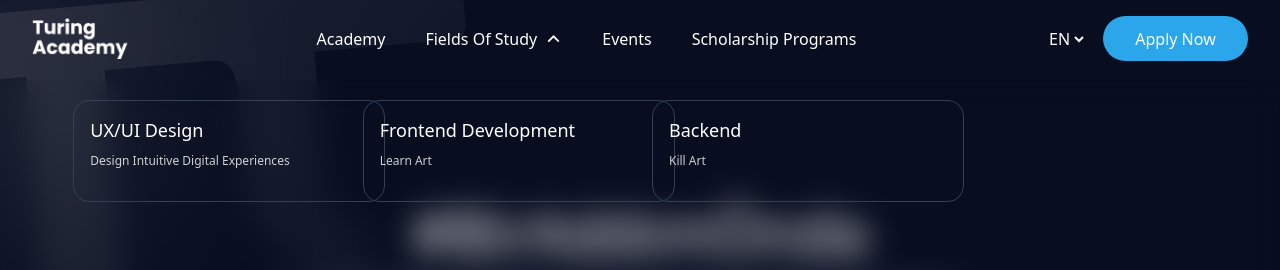
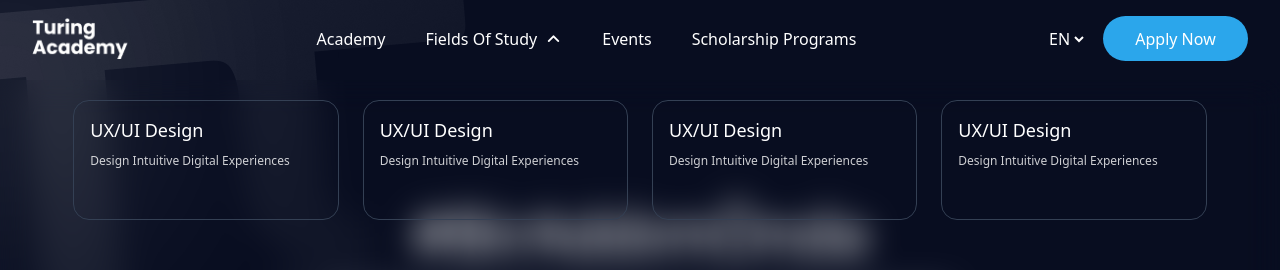
Before and after one commit to AliAgayevv/Turing.edu.az, a React (Vite) app: page / in a window 1280 px wide. Both pictures are taken after a click on the item "Fields Of Study". Shown: the top 270 px of the page. Built offline with nearby package versions, Linux system fonts and the light colour scheme; what tailwindcss-debug-screens would draw is missing.

Commit message:
Designer Production text sized and padding fixed

```diff
--- a/src/components/Navbar/index.tsx
+++ b/src/components/Navbar/index.tsx
@@ -17,6 +17,24 @@ import closeNavbarResponsive from "../../assets/vectors/closeNavbarResponsive.pn
 import useOutsideClick from "../../hooks/outsideClick";
 
 const fakeData = [
+  {
+    id: 1,
+    title: "UX/UI Design",
+    description: "Design Intuitive Digital Experiences",
+    route: "/schoolarship/UX-UI",
+  },
+  {
+    id: 1,
+    title: "UX/UI Design",
+    description: "Design Intuitive Digital Experiences",
+    route: "/schoolarship/UX-UI",
+  },
+  {
+    id: 1,
+    title: "UX/UI Design",
+    description: "Design Intuitive Digital Experiences",
+    route: "/schoolarship/UX-UI",
+  },
   {
     id: 1,
     title: "UX/UI Design",
@@ -110,7 +128,7 @@ export default function Navbar({ isDark }: INavbarProps) {
             >
               <div className="mx-auto w-11/12 h-full p-5">
                 <div className="grid grid-cols-4 gap-6">
-                  {fakeData.map((item) => (
+                  {fakeData.slice(0, 4).map((item) => (
                     <NavbarElement
                       key={item.id}
                       isDark={isDark}
--- a/src/components/NavbarElement/index.tsx
+++ b/src/components/NavbarElement/index.tsx
@@ -17,7 +17,7 @@ export default function NavbarElement({
   return (
     <Link to={route}>
       <div
-        className={`w-[312px] h-[102px] ${
+        className={`w-[20wv] h-[15vh] ${
           !isDark ? "border-blue_lightMedium" : "border-white_lightMedium"
         }  border rounded-2xl p-4 text-white flex justify-between flex-col`}
       >
--- a/src/components/Specialty_card/index.tsx
+++ b/src/components/Specialty_card/index.tsx
@@ -1,5 +1,4 @@
 import React from "react";
-import { Link, useNavigate } from "react-router-dom";
 import ApplyNow_btn from "../ApplyNow_btn";
 import LearnMore_btn from "../LearnMore_btn";
 import { motion } from "framer-motion";
@@ -27,11 +26,11 @@ const SpecialtyCard: React.FC<IProps> = ({
   const isMobile = useBreakpoint();
   return (
     <motion.div
-      className="border group w-[343px] h-[411px] md:w-[306px] bg-white rounded-2xl p-4 flex flex-col gap-5 font-inter overflow-hidden relative"
+      className="border group w-[22vw] bg-white rounded-2xl p-4 flex flex-col gap-5 font-inter overflow-hidden relative"
       whileHover={isMobile ? {} : "hover"}
     >
       <motion.div
-        className="h-[300px] w-[300px] md:h-[274px] md:w-[274px] p-2 rounded-lg flex items-center justify-center"
+        className="w-[20vw] h-[20vw] p-2 rounded-lg flex items-center justify-center"
         variants={
           isMobile
             ? {}
--- a/src/pages/Home.tsx
+++ b/src/pages/Home.tsx
@@ -22,7 +22,7 @@ export default function Home() {
         <div className="bg-blue_ultraDark">
           <Events />
         </div>
-        <div className="bg-white">
+        <div className="bg-white overflow-hidden">
           <div className="w-11/12 mx-auto h-[1700px] sm:h-auto">
             <Partners />
           </div>
--- a/src/pages/Schoolarship.tsx
+++ b/src/pages/Schoolarship.tsx
@@ -13,6 +13,8 @@ fakeData.forEach((data) => {
     fixCategory.push(data.category);
   }
 });
+
+// TODO: ELEMENT SG OLDU
 
 export default function Schoolarship() {
   window.scrollTo({ top: 0, behavior: "smooth" });
--- a/src/pages/TuringAdvantage.tsx
+++ b/src/pages/TuringAdvantage.tsx
@@ -139,7 +139,7 @@ export default function TuringAdvantage() {
           />
           {/* Centered text container with a semi-transparent background for better visibility */}
           <div className="absolute inset-0 flex items-center justify-center">
-            <div className="text-[58px] md:text-[90px] lg:text-[195px] font-jakarta font-[900] uppercase text-white_light_32 leading-none text-center">
+            <div className="text-[50px] lg:text-[200px] 2xl:text-[225px] font-montserrat font-[900] uppercase text-white_light_32 leading-none text-center">
               Community
             </div>
           </div>
@@ -152,7 +152,7 @@ export default function TuringAdvantage() {
             applications.
           </p>
           <Link to={"/community"}>
-            <button className="bg-black_dark border border-black_light text-white_solid py-3 px-6 rounded-3xl mb-10">
+            <button className="bg-black_dark border border-black_light text-white_solid py-3 px-6 rounded-3xl mb-10 w-full h-full xl:w-[10vw] xl:h-[6vh]">
               Explore us
             </button>
           </Link>
--- a/tailwind.config.js
+++ b/tailwind.config.js
@@ -1,5 +1,6 @@
 /** @type {import('tailwindcss').Config} */
 export default {
+  mode: "jit",
   content: ["./index.html", "./src/**/*.{js,ts,jsx,tsx}"],
   theme: {
     extend: {
```
